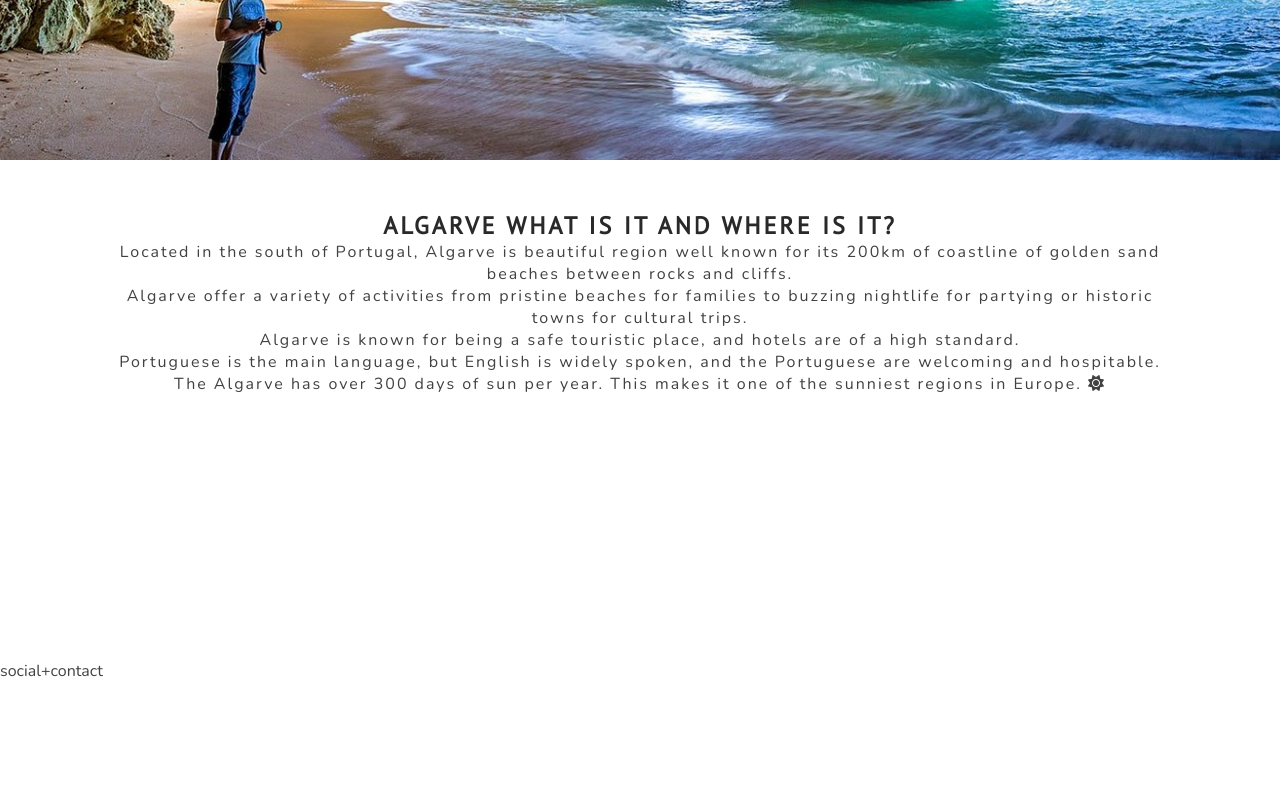
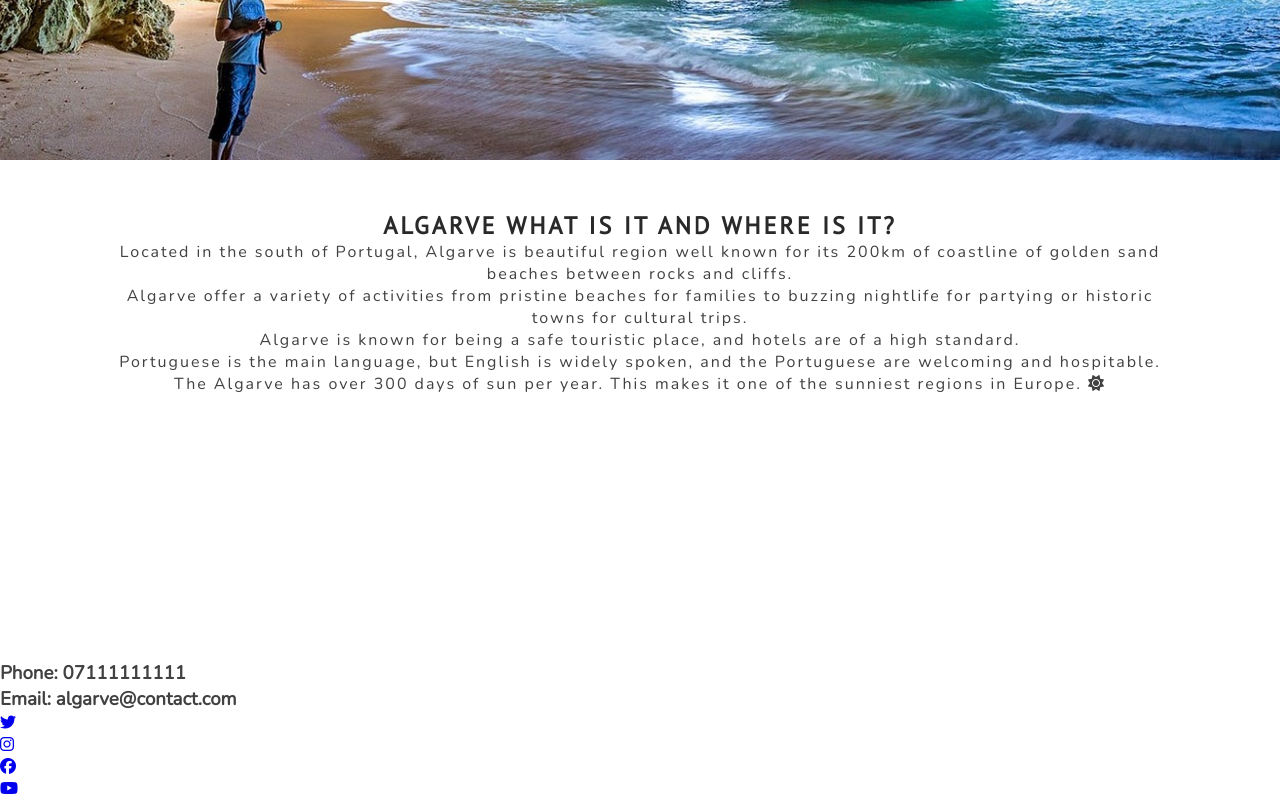
Before and after one commit to Code-Institute-Submissions/b1ndark-project1, a plain HTML site: page index.html in a window 1280 px wide. Shown: the part 715-1515 px from the top of the page. Before the commit the page ends 1397 px from the top, so only its background shows below. Drawn offline with nearby package versions, Linux system fonts and the light colour scheme.

Commit message:
add contact details and social media to footer

```diff
--- a/index.html
+++ b/index.html
@@ -46,7 +46,27 @@
         <P>The Algarve has over 300 days of sun per year. This makes it one of the sunniest regions in Europe. <i class="fa-solid fa-sun"></i></P>
     </section>
     <footer>
-        social+contact
+        <div id="contact">
+            <h3>Phone: 07111111111</h3>
+            <h3>Email: algarve@contact.com</h3>
+        </div>
+        <div>
+            <ul>
+                <li>
+                    <a href="https://twitter.com/" target="_blank" rel="noopener" aria-label="Visit our Twitter page(opens in a new tab)"><i class="fa-brands fa-twitter"></i></a>
+                </li>
+                <li>
+                    <a href="https://www.instagram.com/" target="_blank" rel="noopener" aria-label="Visit our Instagram page(opens in a new tab)"><i class="fa-brands fa-instagram"></i></a>
+                </li>
+                <li>
+                    <a href="https://www.facebook.com/" target="_blank" rel="noopener" aria-label="Visit our Facebook page(opens in a new tab)"><i class="fa-brands fa-facebook"></i></a>
+                </li>
+                <li>
+                    <a href="https://www.youtube.com/" target="_blank" rel="noopener" aria-label="Visit our Youtube page(opens in a new tab)"><i class="fa-brands fa-youtube"></i></a>
+                </li>
+            </ul>
+        </div>
+
     </footer>
 
     <!-- font awesome script -->
```
